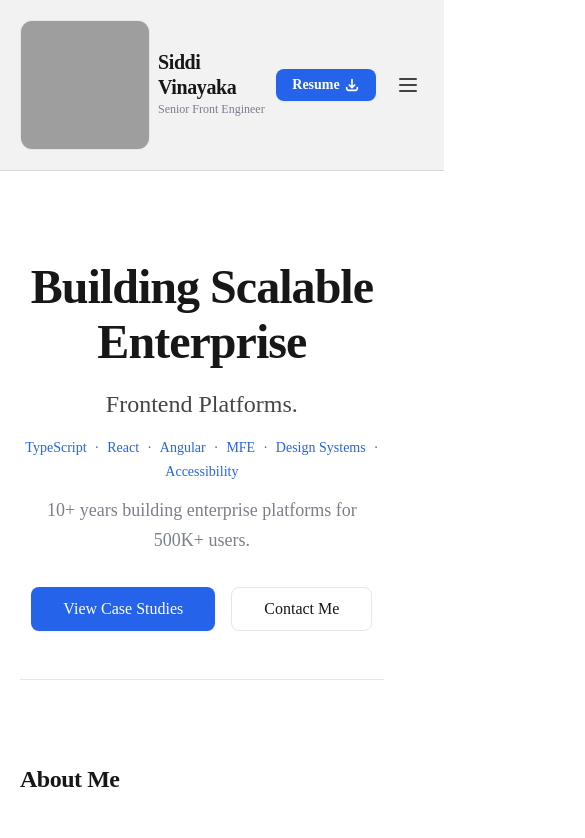
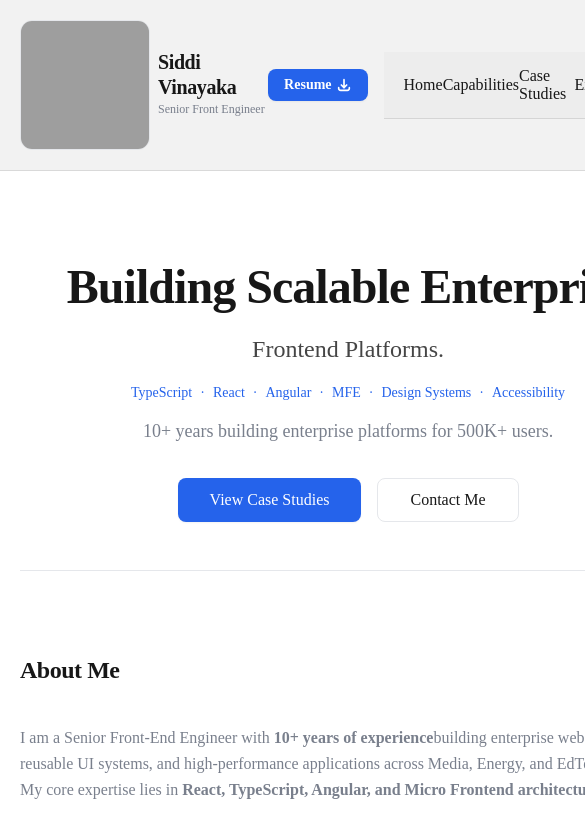
Before and after one commit to svinayaka/siddi-vinayaka.dev, a Next.js app: page /en in a window 390 px wide. Shown: the top 838 px of the page, 585 px wide, since content can reach past the window. Built offline with nearby package versions, Linux system fonts and the light colour scheme; grey boxes are pictures that could not be loaded.

Commit message:
refactor: update MobileMenu import path to Menu component

```diff
--- a/app/[lang]/page.tsx
+++ b/app/[lang]/page.tsx
@@ -3,7 +3,7 @@ import { notFound } from "next/navigation";
 import Link from "next/link";
 import Header from "@/components/Header";
 import Footer from "@/components/Footer";
-import MobileMenu from "@/components/MobileMenu";
+import MobileMenu from "@/components/Menu";
 import { getDictionary, hasLocale } from "./dictionaries";
 import styles from "./page.module.css";
 
--- a/components/MobileMenu.module.css
+++ b/components/Menu.module.css
@@ -43,7 +43,7 @@
   gap: var(--spacing-2xs);
 }
 
-.menuLink {
+.mobileMenuLinks {
   display: block;
   padding: 8px 12px;
   font-size: var(--font-size-sm);
@@ -55,7 +55,7 @@
   transition: all 0.2s ease;
 }
 
-.menuLink:hover {
+.mobileMenuLinks:hover {
   color: var(--primary);
   opacity: 1;
   background-color: #f9fafb;
@@ -69,8 +69,18 @@
     background-color: #0b0f19;
     border-color: var(--border-dark);
   }
-  .menuLink:hover {
+  .mobileMenuLinks:hover {
     color: #60a5fa;
     background-color: rgba(31, 41, 55, 0.5);
   }
 }
+
+
+@media (max-width: 756px) {
+  .mobileMenuLinks, .menuWrapper,  .menuToggle {
+    display: none;
+  }
+  .desktopMenuLinks {
+    display: block;
+  }
+}
--- a/components/MobileMenu.tsx
+++ b/components/Menu.tsx
@@ -1,18 +1,31 @@
 "use client";
 import Link from "next/link";
 import { useState } from "react";
-import styles from "./MobileMenu.module.css";
+import styles from "./Menu.module.css";
 
-interface MobileMenuProps {
+interface MenuProps {
   navLinks: { name: string; href: string }[];
 }
 
-export default function MobileMenu({ navLinks }: MobileMenuProps) {
+export default function MobileMenu({ navLinks }: MenuProps) {
     const [isOpen, setIsOpen] = useState<boolean>(false);
     const handleClick = () => {
         setIsOpen(openStatus => !openStatus);
     }
     return (
+        <>
+        <nav className="desktopMenuLinks">
+            {navLinks.map((link) => (
+                        <Link
+                            key={link.name}
+                            href={link.href}
+                            onClick={() => setIsOpen(false)}
+                            className={styles.menuLink}
+                        >
+                            {link.name}
+                        </Link>
+                    ))}
+        </nav>
         <div className={styles.menuWrapper}>
             <button
                 onClick={handleClick}
@@ -34,7 +47,7 @@ export default function MobileMenu({ navLinks }: MobileMenuProps) {
                 )}
             </button>
             {isOpen && (
-                <nav id="menuLinks" className={styles.menuDropdown}>
+                <nav id="mobileMenuLinks" className={styles.menuDropdown}>
                     {navLinks.map((link) => (
                         <Link
                             key={link.name}
@@ -48,5 +61,6 @@ export default function MobileMenu({ navLinks }: MobileMenuProps) {
                 </nav>
             )}
         </div>
+        </>
     )
 }
```
